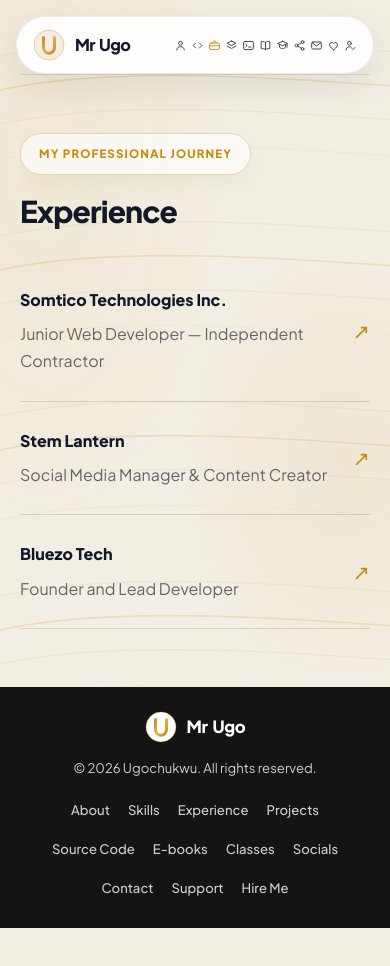
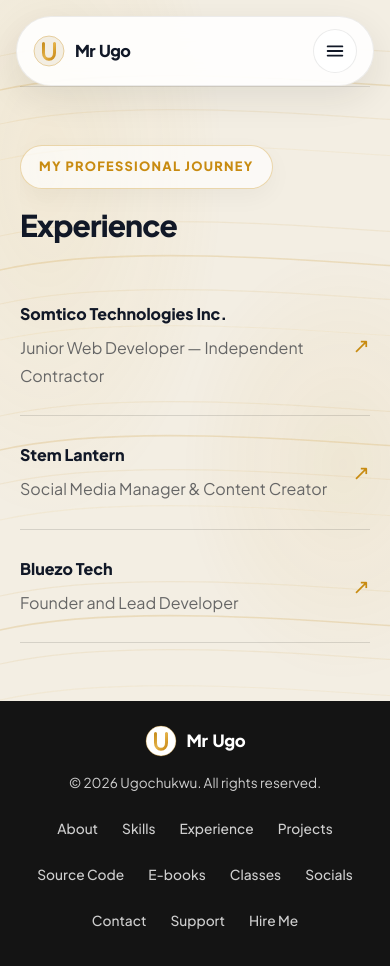
Before and after one commit to Bluezo-tech/mrugo.dev, a React (Vite) app: page /experience in a window 390 px wide. Before the commit the page ends 928 px from the top, so only its background shows below. Built offline with nearby package versions, Linux system fonts and the light colour scheme.

Commit message:
Phone layout: hamburger menu with full labelled nav, hero reading order, still skills list, readable type and tap targets

```diff
--- a/src/App.css
+++ b/src/App.css
@@ -60,14 +60,14 @@ main {
   display: block;
 }
 
-.site-header nav {
+.main-nav {
   display: flex;
   align-items: center;
   justify-content: flex-end;
   gap: 28px;
 }
 
-.site-header nav a {
+.main-nav a {
   color: var(--nav);
   font-size: 0.9rem;
   font-weight: 500;
@@ -76,11 +76,11 @@ main {
 }
 
 
-.site-header nav a:hover {
+.main-nav a:hover {
   color: var(--accent);
 }
 
-.site-header nav a.is-active {
+.main-nav a.is-active {
   color: var(--accent);
   font-weight: 700;
 }
@@ -788,11 +788,11 @@ footer {
     padding: 16px 20px;
   }
 
-  .site-header nav {
+  .main-nav {
     gap: 14px;
   }
 
-  .site-header nav a {
+  .main-nav a {
     font-size: 0.8rem;
   }
 
@@ -827,12 +827,12 @@ footer {
     font-size: 1.02rem;
   }
 
-  .site-header nav {
+  .main-nav {
     justify-content: flex-end;
     gap: 12px;
   }
 
-  .site-header nav a {
+  .main-nav a {
     font-size: 0.74rem;
   }
 
@@ -884,11 +884,11 @@ footer {
     font-size: 0.95rem;
   }
 
-  .site-header nav {
+  .main-nav {
     gap: 9px;
   }
 
-  .site-header nav a {
+  .main-nav a {
     font-size: 0.69rem;
   }
 }
@@ -1814,7 +1814,7 @@ a.social-card:hover {
 
 /* ---- Header: icon + text nav items ---- */
 
-.site-header nav a {
+.main-nav a {
   display: inline-flex;
   align-items: center;
   gap: 7px;
@@ -1830,11 +1830,11 @@ a.social-card:hover {
 /* On narrow phones the labels would push the pill past the viewport, so the
    icons stand alone; every link keeps its aria-label for screen readers. */
 @media (max-width: 560px) {
-  .site-header nav {
+  .main-nav {
     gap: 16px;
   }
 
-  .site-header nav a {
+  .main-nav a {
     gap: 0;
   }
 
@@ -2090,11 +2090,11 @@ a.contact-line-item:hover {
 /* ---- Nav: ten items, shrinking in tiers, never dropped ---- */
 
 @media (min-width: 1101px) {
-  .site-header nav {
+  .main-nav {
     gap: 16px;
   }
 
-  .site-header nav a {
+  .main-nav a {
     gap: 6px;
     font-size: 0.86rem;
   }
@@ -2106,11 +2106,11 @@ a.contact-line-item:hover {
 }
 
 @media (min-width: 1001px) and (max-width: 1100px) {
-  .site-header nav {
+  .main-nav {
     gap: 10px;
   }
 
-  .site-header nav a {
+  .main-nav a {
     gap: 5px;
     font-size: 0.8rem;
   }
@@ -2124,11 +2124,11 @@ a.contact-line-item:hover {
 /* Icon-only from here down — labels are kept in the DOM for screen readers
    via each link's aria-label, never removed from the nav itself. */
 @media (max-width: 1000px) {
-  .site-header nav {
+  .main-nav {
     gap: 12px;
   }
 
-  .site-header nav a {
+  .main-nav a {
     gap: 0;
   }
 
@@ -2143,7 +2143,7 @@ a.contact-line-item:hover {
 }
 
 @media (max-width: 560px) {
-  .site-header nav {
+  .main-nav {
     gap: 5px;
   }
 
@@ -2154,7 +2154,7 @@ a.contact-line-item:hover {
 }
 
 @media (max-width: 340px) {
-  .site-header nav {
+  .main-nav {
     gap: 4px;
   }
 
@@ -2375,11 +2375,11 @@ a.contact-line-item:hover {
 /* ---- Header nav tiers (11 items; labels until 1000px, icons below) ---- */
 
 @media (min-width: 1200px) {
-  .site-header nav {
+  .main-nav {
     gap: 14px;
   }
 
-  .site-header nav a {
+  .main-nav a {
     gap: 6px;
     font-size: 0.84rem;
   }
@@ -2391,11 +2391,11 @@ a.contact-line-item:hover {
 }
 
 @media (min-width: 1101px) and (max-width: 1199px) {
-  .site-header nav {
+  .main-nav {
     gap: 10px;
   }
 
-  .site-header nav a {
+  .main-nav a {
     gap: 5px;
     font-size: 0.78rem;
   }
@@ -2407,11 +2407,11 @@ a.contact-line-item:hover {
 }
 
 @media (min-width: 1001px) and (max-width: 1100px) {
-  .site-header nav {
+  .main-nav {
     gap: 6px;
   }
 
-  .site-header nav a {
+  .main-nav a {
     gap: 4px;
     font-size: 0.74rem;
   }
@@ -2423,11 +2423,11 @@ a.contact-line-item:hover {
 }
 
 @media (max-width: 1000px) {
-  .site-header nav {
+  .main-nav {
     gap: 11px;
   }
 
-  .site-header nav a {
+  .main-nav a {
     gap: 0;
   }
 
@@ -2442,7 +2442,7 @@ a.contact-line-item:hover {
 }
 
 @media (max-width: 560px) {
-  .site-header nav {
+  .main-nav {
     gap: 4px;
   }
 
@@ -2453,7 +2453,7 @@ a.contact-line-item:hover {
 }
 
 @media (max-width: 340px) {
-  .site-header nav {
+  .main-nav {
     gap: 3px;
   }
 
@@ -2523,3 +2523,281 @@ a.contact-line-item:hover {
     grid-template-columns: 1fr;
   }
 }
+
+/* ========================================
+   ROUND: phone layout — hamburger menu, hero order, readable type
+======================================== */
+
+/* ---- Menu button (hidden until phone widths) ---- */
+
+.menu-toggle {
+  display: none;
+}
+
+.phone-menu {
+  position: absolute;
+  top: calc(100% + 10px);
+  left: 0;
+  right: 0;
+  z-index: 60;
+
+  display: grid;
+  gap: 2px;
+
+  max-height: calc(100vh - 120px);
+  overflow-y: auto;
+
+  padding: 12px;
+
+  border: 1px solid var(--border);
+  border-radius: 22px;
+
+  background: #fff;
+  box-shadow: 0 24px 60px rgba(35, 29, 19, 0.18);
+
+  text-align: left;
+}
+
+.phone-menu nav {
+  display: grid;
+  gap: 2px;
+}
+
+.phone-menu-link {
+  display: flex;
+  align-items: center;
+  gap: 12px;
+
+  padding: 13px 14px;
+
+  border-radius: 14px;
+
+  color: var(--card-title);
+  font-size: 0.98rem;
+  font-weight: 600;
+  text-decoration: none;
+}
+
+.phone-menu-link:hover,
+.phone-menu-link:focus-visible {
+  background: rgba(200, 139, 17, 0.1);
+  color: var(--gold-dark);
+}
+
+.phone-menu-icon {
+  flex: 0 0 auto;
+  width: 18px;
+  height: 18px;
+  color: var(--accent);
+}
+
+.phone-menu-close {
+  display: inline-flex;
+  align-items: center;
+  justify-content: center;
+  gap: 8px;
+
+  margin-top: 8px;
+  padding: 12px;
+
+  border: 1px dashed rgba(200, 139, 17, 0.4);
+  border-radius: 14px;
+
+  background: transparent;
+  color: var(--gold-dark);
+
+  font: inherit;
+  font-size: 0.9rem;
+  font-weight: 700;
+
+  cursor: pointer;
+}
+
+.phone-menu-close-icon {
+  width: 16px;
+  height: 16px;
+}
+
+@media (max-width: 768px) {
+  /* Hide the desktop nav row only — the phone panel has its own <nav>. */
+  .main-nav {
+    display: none;
+  }
+
+  .menu-toggle {
+    display: inline-flex;
+    align-items: center;
+    justify-content: center;
+
+    flex: 0 0 auto;
+    width: 44px;
+    height: 44px;
+    margin-left: auto;
+
+    border: 1px solid rgba(0, 0, 0, 0.08);
+    border-radius: 999px;
+
+    background: rgba(255, 255, 255, 0.9);
+    color: var(--text-h);
+
+    cursor: pointer;
+  }
+
+  .menu-toggle-icon {
+    width: 22px;
+    height: 22px;
+  }
+
+  .menu-toggle:focus-visible {
+    outline: 2px solid var(--accent);
+    outline-offset: 3px;
+  }
+
+  .site-header {
+    gap: 12px;
+  }
+
+  /* ---- Hero: headline first, then subtext, portrait, bubble, buttons ---- */
+
+  .hero-section {
+    flex-direction: column;
+    align-items: stretch;
+    gap: 16px;
+    text-align: center;
+  }
+
+  /* Lets the headline, intro and buttons sit directly in the column so they
+     can be ordered around the portrait without moving any markup. */
+  .hero-content {
+    display: contents;
+  }
+
+  .hero-section h1 {
+    order: 1;
+  }
+
+  .hero-description {
+    order: 2;
+    margin-right: auto;
+    margin-left: auto;
+  }
+
+  .hero-right {
+    order: 3;
+  }
+
+  .hero-actions {
+    order: 4;
+    margin-top: 6px;
+  }
+}
+
+@media (max-width: 640px) {
+  /* ---- Marquee: a still, wrapped list so nothing is sliced at the edges ---- */
+
+  .tech-stripe {
+    padding: 18px 0;
+  }
+
+  .tech-track {
+    display: block;
+    width: 100%;
+    animation: none;
+    transform: none;
+  }
+
+  .tech-group {
+    display: grid;
+    grid-template-columns: repeat(2, minmax(0, 1fr));
+    gap: 10px 14px;
+
+    width: 100%;
+    padding: 0 16px;
+    box-sizing: border-box;
+  }
+
+  /* The second copy only exists for the loop. */
+  .tech-group[aria-hidden="true"] {
+    display: none;
+  }
+
+  .tech-item {
+    gap: 9px;
+    font-size: 0.86rem;
+  }
+
+  .tech-logo,
+  .tech-symbol {
+    width: 18px;
+    height: 18px;
+  }
+
+  .tech-symbol {
+    font-size: 18px;
+  }
+
+  /* ---- Projects: stop the TODO media eating the screen ---- */
+
+  .project-card:only-child .project-media {
+    aspect-ratio: 2.2 / 1;
+    min-height: 0;
+  }
+
+  /* ---- Readable type on phones ---- */
+
+  .section-label {
+    font-size: 0.8rem;
+  }
+
+  .stat-label {
+    font-size: 0.9rem;
+  }
+
+  .skills-item {
+    font-size: 0.95rem;
+  }
+
+  .preview-chip {
+    font-size: 0.76rem;
+  }
+
+  .preview-note {
+    font-size: 0.87rem;
+  }
+
+  .social-detail {
+    font-size: 0.87rem;
+  }
+
+  .todo-note {
+    font-size: 0.85rem;
+  }
+
+  .empty-copy {
+    font-size: 0.92rem;
+  }
+
+  .support-placeholder {
+    font-size: 0.88rem;
+  }
+
+  .form-note,
+  .form-count {
+    font-size: 0.85rem;
+  }
+
+  .footer-copy {
+    font-size: 0.85rem;
+  }
+
+  /* ---- Footer links: comfortable tap targets ---- */
+
+  .footer-nav {
+    gap: 4px 16px;
+  }
+
+  .footer-nav a {
+    padding: 10px 4px;
+    font-size: 0.86rem;
+  }
+}
--- a/src/components/Icons.tsx
+++ b/src/components/Icons.tsx
@@ -126,6 +126,22 @@ export function ShareIcon({ className }: IconProps) {
   )
 }
 
+export function MenuIcon({ className }: IconProps) {
+  return (
+    <svg className={className} viewBox="0 0 24 24" fill="none" stroke="currentColor" strokeWidth="2" strokeLinecap="round" aria-hidden="true" focusable="false">
+      <path d="M4 7h16M4 12h16M4 17h16" />
+    </svg>
+  )
+}
+
+export function CloseIcon({ className }: IconProps) {
+  return (
+    <svg className={className} viewBox="0 0 24 24" fill="none" stroke="currentColor" strokeWidth="2" strokeLinecap="round" aria-hidden="true" focusable="false">
+      <path d="M6 6l12 12M18 6L6 18" />
+    </svg>
+  )
+}
+
 /**
  * A simple "in" mark drawn for the LinkedIn card. Simple Icons no longer
  * serves a LinkedIn glyph (the CDN returns 404), so this replaces it.
--- a/src/components/SiteHeader.tsx
+++ b/src/components/SiteHeader.tsx
@@ -2,10 +2,12 @@ import { useEffect, useState } from 'react'
 import { Link, useLocation } from 'react-router-dom'
 import Monogram from './Monogram'
 import { NAV_ITEMS, SPY_IDS } from '../data/navigation'
+import { CloseIcon, MenuIcon } from './Icons'
 
 function SiteHeader() {
   const { pathname } = useLocation()
   const [activeSection, setActiveSection] = useState('')
+  const [menuOpen, setMenuOpen] = useState(false)
 
   const onHome = pathname === '/'
   const onExperience = pathname === '/experience'
@@ -57,14 +59,32 @@ function SiteHeader() {
     }
   }, [onHome])
 
+  // Escape closes the phone menu.
+  useEffect(() => {
+    if (!menuOpen) return
+
+    const onKeyDown = (event: KeyboardEvent) => {
+      if (event.key === 'Escape') setMenuOpen(false)
+    }
+
+    window.addEventListener('keydown', onKeyDown)
+    return () => window.removeEventListener('keydown', onKeyDown)
+  }, [menuOpen])
+
   return (
-    <header className="site-header">
-      <Link className="brand" to="/" aria-label="Mr Ugo — home">
+    <header className={menuOpen ? 'site-header is-menu-open' : 'site-header'}>
+      <Link
+        className="brand"
+        to="/"
+        aria-label="Mr Ugo — home"
+        onClick={() => setMenuOpen(false)}
+      >
         <Monogram variant="gold" size={32} idSuffix="header" />
         <span className="brand-text">Mr Ugo</span>
       </Link>
 
-      <nav aria-label="Main navigation">
+      {/* Desktop / tablet nav — labels above 1000px, icons between 769 and 1000 */}
+      <nav className="main-nav" aria-label="Main navigation">
         {NAV_ITEMS.map(({ label, to, Icon, spyId }) => {
           const isExperience = label === 'Experience'
           const isActive = isExperience ? onExperience : active === spyId
@@ -86,6 +106,50 @@ function SiteHeader() {
           )
         })}
       </nav>
+
+      {/* Phone menu button */}
+      <button
+        type="button"
+        className="menu-toggle"
+        aria-expanded={menuOpen}
+        aria-controls="phone-menu"
+        aria-label={menuOpen ? 'Close menu' : 'Open menu'}
+        onClick={() => setMenuOpen((open) => !open)}
+      >
+        {menuOpen ? (
+          <CloseIcon className="menu-toggle-icon" />
+        ) : (
+          <MenuIcon className="menu-toggle-icon" />
+        )}
+      </button>
+
+      {/* Phone menu panel */}
+      {menuOpen && (
+        <div className="phone-menu" id="phone-menu">
+          <nav aria-label="Phone menu">
+            {NAV_ITEMS.map(({ label, to, Icon }) => (
+              <Link
+                key={label}
+                to={to}
+                className="phone-menu-link"
+                onClick={() => setMenuOpen(false)}
+              >
+                <Icon className="phone-menu-icon" />
+                <span>{label}</span>
+              </Link>
+            ))}
+          </nav>
+
+          <button
+            type="button"
+            className="phone-menu-close"
+            onClick={() => setMenuOpen(false)}
+          >
+            <CloseIcon className="phone-menu-close-icon" />
+            <span>Close menu</span>
+          </button>
+        </div>
+      )}
     </header>
   )
 }
```
